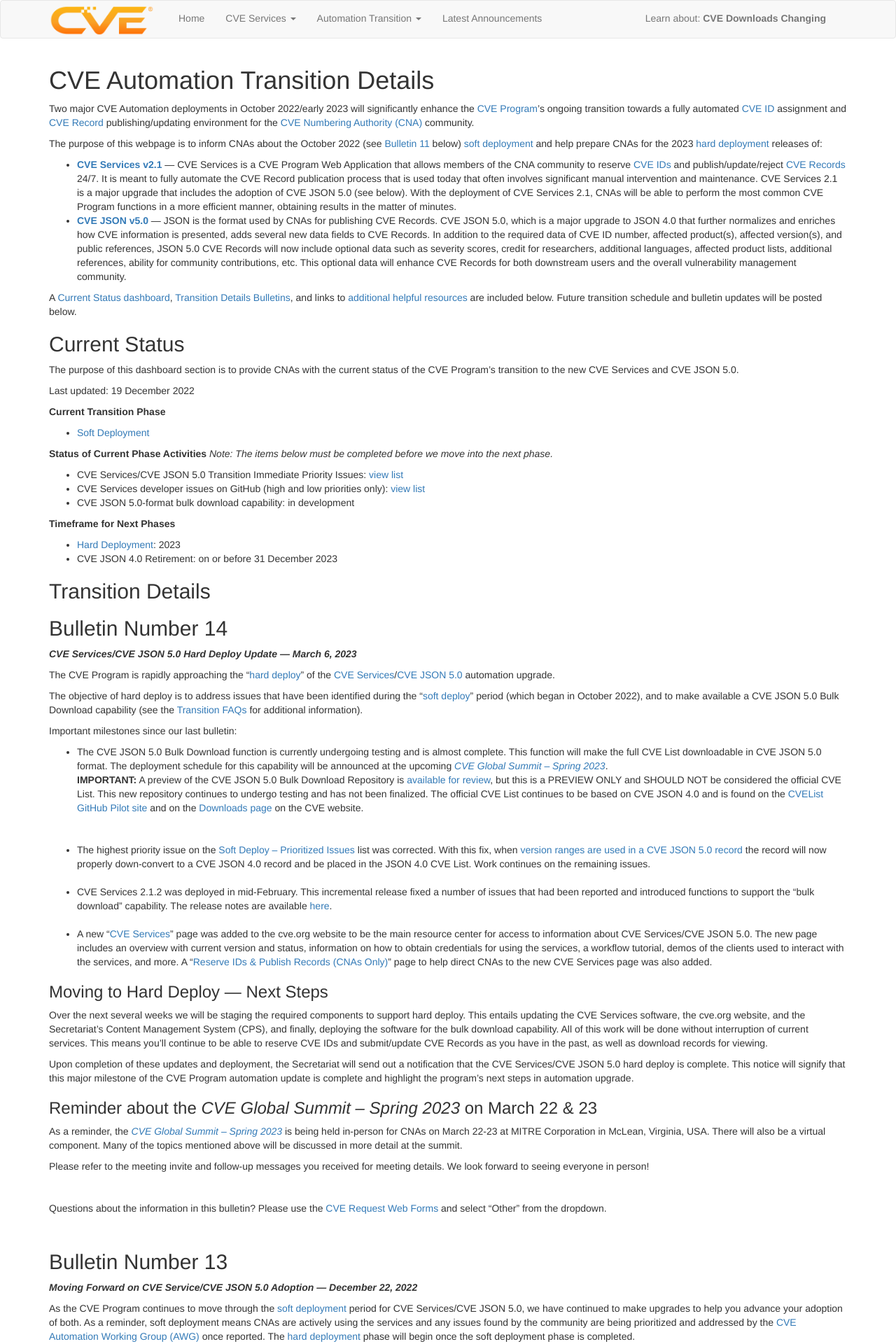
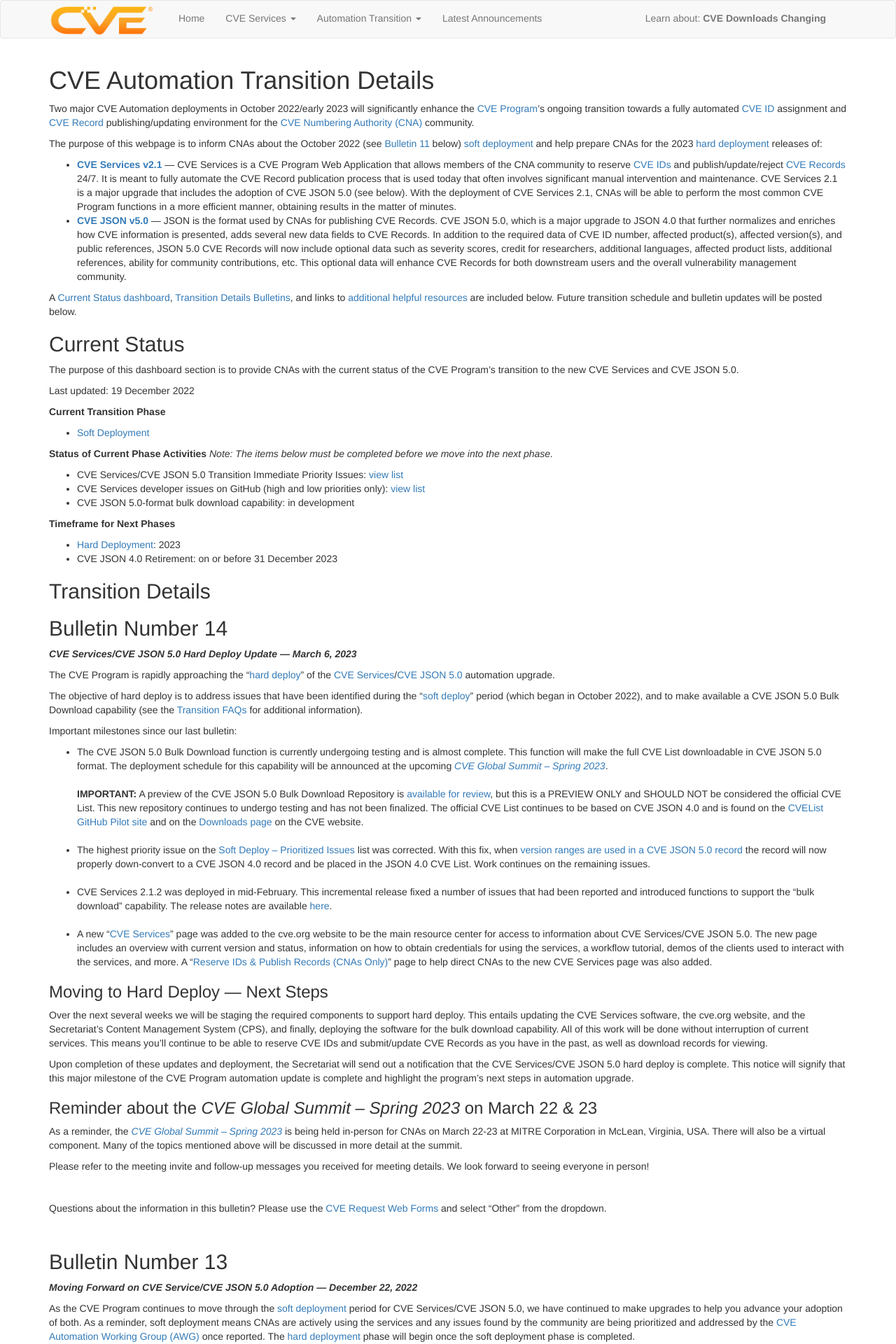
Before and after one commit to CVEProject/cveproject.github.io, a Jekyll site: the page built from automation-transition.md, in a window 1280 px wide. Shown: the top 1920 px of the page at 70% size. Built offline with Jekyll 4.4.1, drawn with Linux system fonts in a browser that asks for light colours; nearby versions of some CDN libraries.

Commit message:
Update automation-transition.md

```diff
--- a/automation-transition.md
+++ b/automation-transition.md
@@ -46,9 +46,9 @@ Important milestones since our last bulletin:
 <div>
     <ul>
         <li>The CVE JSON 5.0 Bulk Download function is currently undergoing testing and is almost complete. This function will make the full CVE List downloadable in CVE JSON 5.0 format. The deployment schedule for this capability will be announced at the upcoming <i><a href="https://www.cve.org/Media/Events">CVE Global Summit – Spring 2023</a></i>.
+        <br/><br/>
+        <strong>IMPORTANT:</strong> A preview of the CVE JSON 5.0 Bulk Download Repository is <a href="https://github.com/CVEProject/cvelistV5">available for review</a>, but this is a PREVIEW ONLY and SHOULD NOT be considered the official CVE List. This new repository continues to undergo testing and has not been finalized. The official CVE List continues to be based on CVE JSON 4.0 and is found on the <a href="https://github.com/CVEProject/cvelist">CVEList GitHub Pilot site</a> and on the <a href="https://www.cve.org/Downloads">Downloads page</a> on the CVE website.</li>
         <br/>
-        <strong>IMPORTANT:</strong> A preview of the CVE JSON 5.0 Bulk Download Repository is <a href="https://github.com/CVEProject/cvelistV5">available for review</a>, but this is a PREVIEW ONLY and SHOULD NOT be considered the official CVE List. This new repository continues to undergo testing and has not been finalized. The official CVE List continues to be based on CVE JSON 4.0 and is found on the <a href="https://github.com/CVEProject/cvelist">CVEList GitHub Pilot site</a> and on the <a href="https://www.cve.org/Downloads">Downloads page</a> on the CVE website.</li>
-        <br/><br/>
         <li>The highest priority issue on the <a href="https://cveproject.github.io/automation-cve-services-known-issues">Soft Deploy – Prioritized Issues</a> list was corrected. With this fix, when <a href="https://cveproject.github.io/cve-schema/schema/v5.0/docs/#oneOf_i0_containers_cna_affected_items_versions">version ranges are used in a CVE JSON 5.0 record</a> the record will now properly down-convert to a CVE JSON 4.0 record and be placed in the JSON 4.0 CVE List. Work continues on the remaining issues.</li>
         <br/>
         <li> CVE Services 2.1.2 was deployed in mid-February. This incremental release fixed a number of issues that had been reported and introduced functions to support the “bulk download” capability. The release notes are available <a href="https://github.com/CVEProject/cve-services/releases/tag/v2.1.2-sd">here</a>.</li>
```
